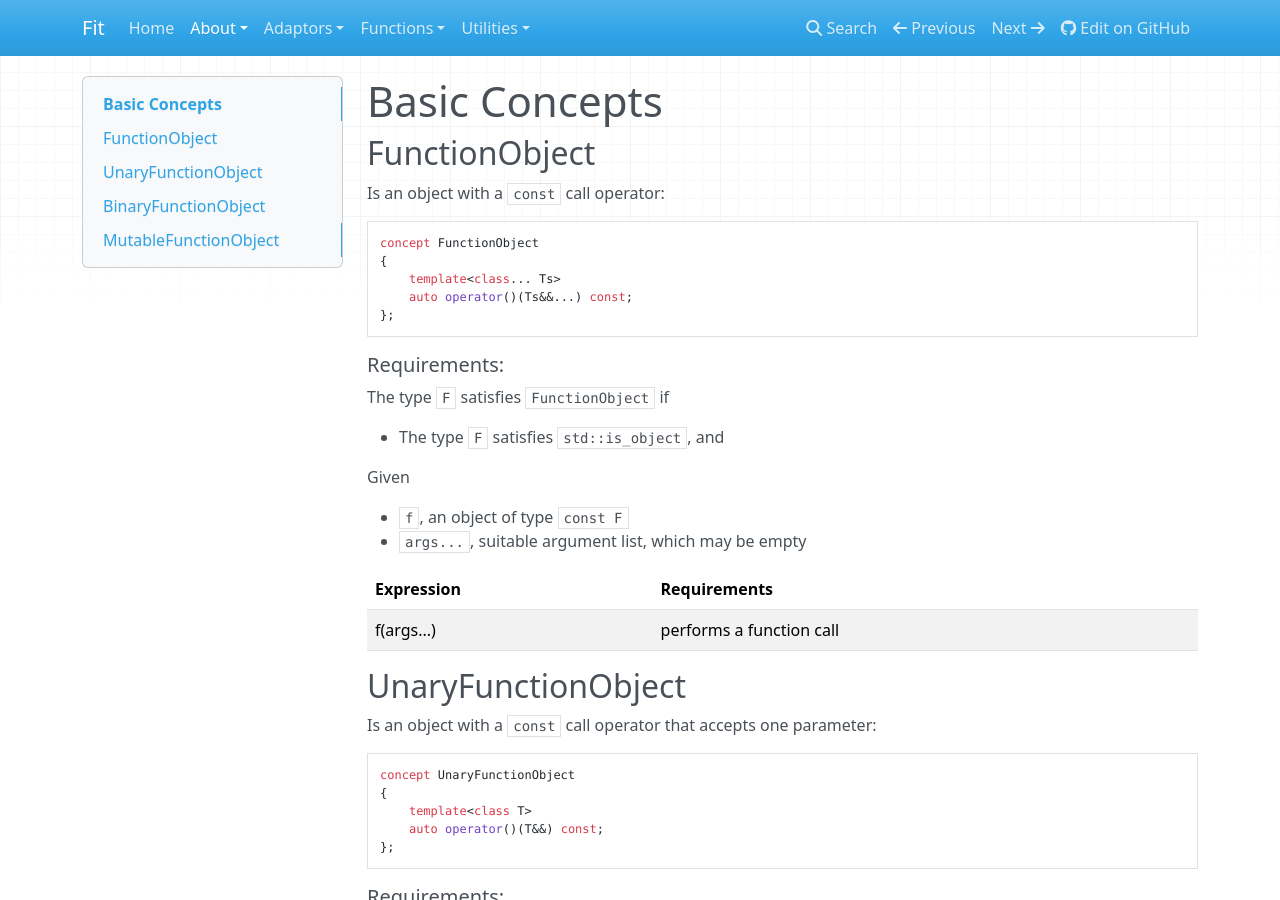
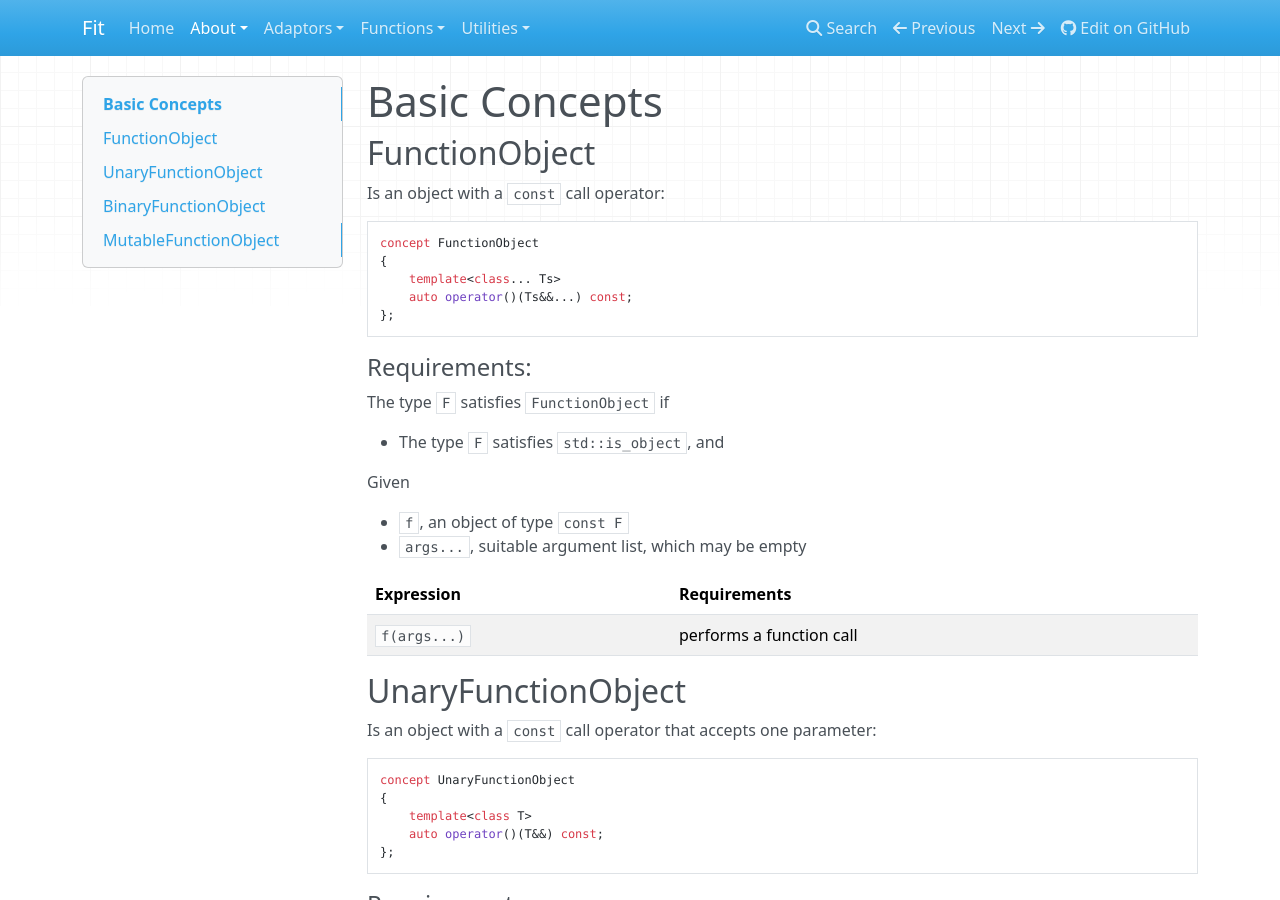
Before and after one commit to boostorg/hof, an MkDocs documentation site: the page built from doc/src/concepts.md, in a window 1280 px wide and 900 px high. Built offline with MkDocs 1.6.1, drawn with Linux system fonts in a browser that asks for light colours; nearby versions of some CDN libraries; old or Windows-style settings are respelled for this version of MkDocs.

Commit message:
Fix some more formatting

````diff
--- a/doc/src/concepts.md
+++ b/doc/src/concepts.md
@@ -14,7 +14,7 @@ concept FunctionObject
 };
 ```
 
-##### Requirements:
+#### Requirements:
 
 The type `F` satisfies `FunctionObject` if
 
@@ -25,9 +25,9 @@ Given
 * `f`, an object of type `const F`
 * `args...`, suitable argument list, which may be empty
 
-| Expression | Requirements             |
-|------------|--------------------------|
-| f(args...) | performs a function call |
+| Expression   | Requirements             |
+|--------------|--------------------------|
+| `f(args...)` | performs a function call |
 
 
 UnaryFunctionObject
@@ -43,7 +43,7 @@ concept UnaryFunctionObject
 };
 ```
 
-##### Requirements:
+#### Requirements:
 
 * `FunctionObject`
 
@@ -54,7 +54,7 @@ Given
 
 | Expression | Requirements             |
 |------------|--------------------------|
-| f(arg)     | performs a function call |
+| `f(arg)`   | performs a function call |
 
 BinaryFunctionObject
 --------------------
@@ -69,7 +69,7 @@ concept UnaryFunctionObject
 };
 ```
 
-##### Requirements:
+#### Requirements:
 
 * `FunctionObject`
 
@@ -79,9 +79,9 @@ Given
 * `arg1`, a single argument
 * `arg2`, a single argument
 
-| Expression    | Requirements             |
-|---------------|--------------------------|
-| f(arg1, arg2) | performs a function call |
+| Expression      | Requirements             |
+|-----------------|--------------------------|
+| `f(arg1, arg2)` | performs a function call |
 
 MutableFunctionObject
 ---------------------
@@ -96,7 +96,7 @@ concept FunctionObject
 };
 ```
 
-##### Requirements:
+#### Requirements:
 
 The type `F` satisfies `FunctionObject` if
 
@@ -107,6 +107,6 @@ Given
 * `f`, an object of type `F`
 * `args...`, suitable argument list, which may be empty
 
-| Expression | Requirements             |
-|------------|--------------------------|
-| f(args...) | performs a function call |
+| Expression   | Requirements             |
+|--------------|--------------------------|
+| `f(args...)` | performs a function call |
````
